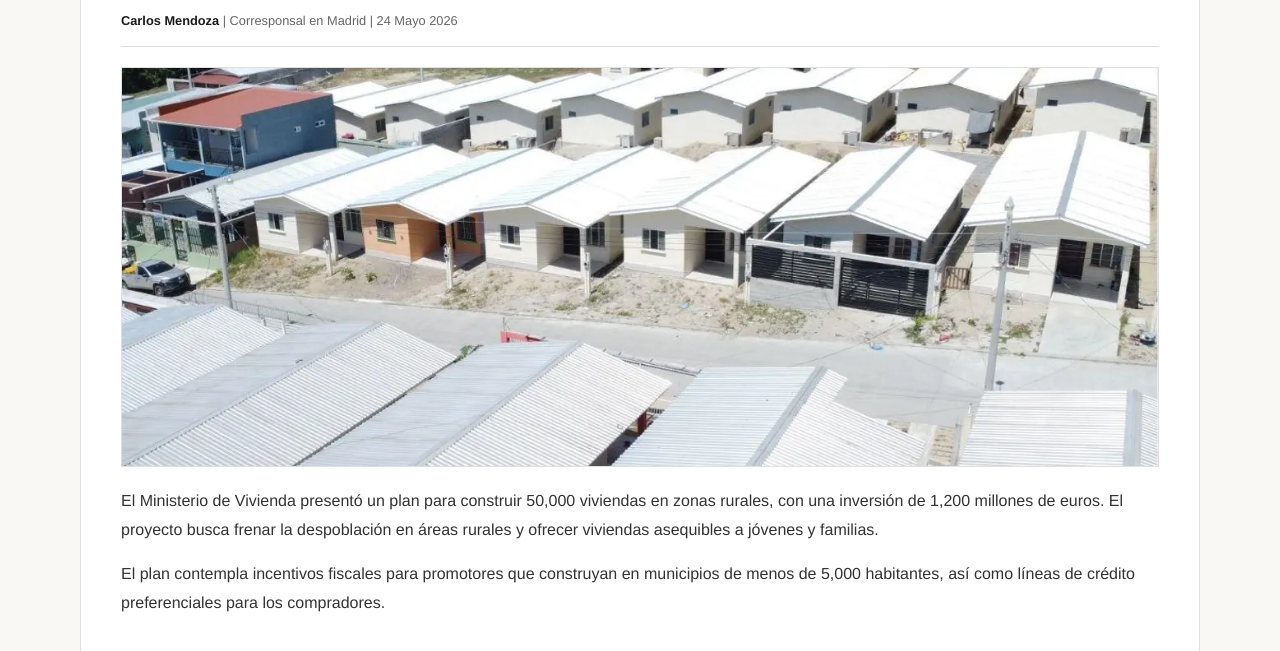
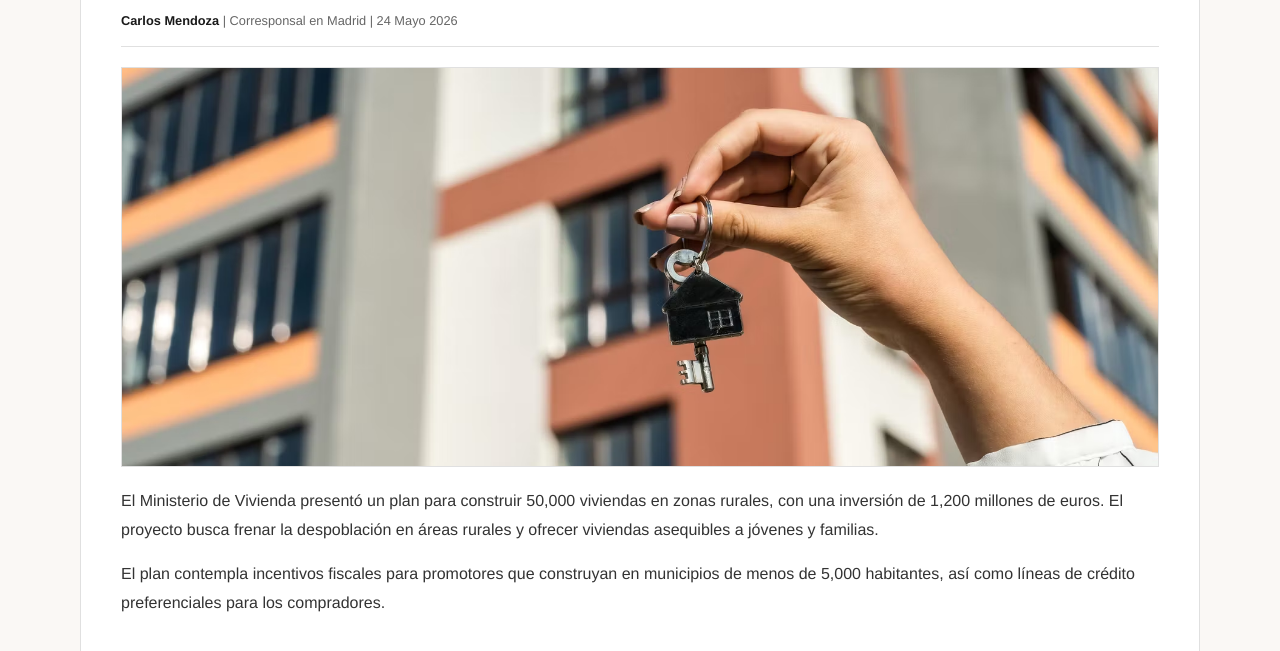
Before and after one commit to juanjosevasquezsolis-wq/Pagina_web_Noticiero, a plain HTML site: page politica.html in a window 1280 px wide. Shown: the part 563-1214 px from the top of the page. Drawn offline with Linux system fonts and the light colour scheme.

```diff
--- a/politica.html
+++ b/politica.html
@@ -44,7 +44,7 @@
             <div class="meta">
                 <strong>Carlos Mendoza</strong> | Corresponsal en Madrid | 24 Mayo 2026
             </div>
-            <img src="images/noticia-politica.jpg" alt="Noticia política" style="width: 100%; max-height: 400px; object-fit: cover; margin-bottom: 20px; border: 1px solid var(--borde);">
+            <img src="images/noticia.jpg" alt="Noticia política" style="width: 100%; max-height: 400px; object-fit: cover; margin-bottom: 20px; border: 1px solid var(--borde);">
 
             <p>El Ministerio de Vivienda presentó un plan para construir 50,000 viviendas en zonas rurales, con una inversión de 1,200 millones de euros. El proyecto busca frenar la despoblación en áreas rurales y ofrecer viviendas asequibles a jóvenes y familias.</p>
             <p>El plan contempla incentivos fiscales para promotores que construyan en municipios de menos de 5,000 habitantes, así como líneas de crédito preferenciales para los compradores.</p>
```
Also changed, not shown: tecnologia.html (+1 -1 lines), images/noticia.jpg (added).
